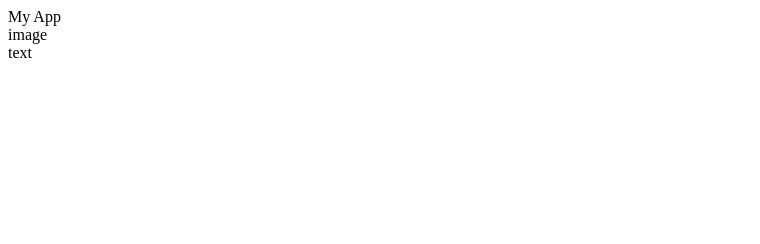
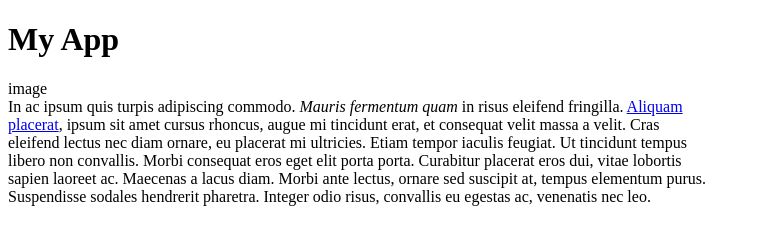
Before and after one commit to louiswho/html-css, a plain HTML site: page toplist/index.html in a window 1280 px wide. Shown: the whole page, without its empty margins (0-760 px from the left). Drawn offline with Linux system fonts and the light colour scheme.

Commit message:
change "My App" div to h1 test max-width rules for description and image css

```diff
--- a/toplist/index.html
+++ b/toplist/index.html
@@ -1,5 +1,23 @@
-<div class="title">My App</div>
-<div class="app">
-    <div class="screenshot">image</div>
-    <div class="description">text</div>
-</div>
+<!DOCTYPE html>
+<html>
+<head>
+    <link rel="stylesheet" href="style.css">
+</head>
+<body>
+  <h1 class="title">My App</h1>
+  <div class="app">
+      <div class="screenshot">image</div>
+      <div class="description">In ac ipsum quis turpis adipiscing commodo.
+        <em>Mauris fermentum quam</em> in risus eleifend fringilla.
+        <a href="#">Aliquam placerat</a>, ipsum sit amet cursus rhoncus, augue
+         mi tincidunt erat, et consequat velit massa a velit. Cras eleifend
+         lectus nec diam ornare, eu placerat mi ultricies. Etiam tempor iaculis
+          feugiat. Ut tincidunt tempus libero non convallis. Morbi consequat
+          eros eget elit porta porta. Curabitur placerat eros dui, vitae
+          lobortis sapien laoreet ac. Maecenas a lacus diam. Morbi ante lectus,
+           ornare sed suscipit at, tempus elementum purus. Suspendisse sodales
+            hendrerit pharetra. Integer odio risus, convallis eu egestas ac,
+            venenatis nec leo.</div>
+  </div>
+</body>
+</html>
--- a/toplist/style.css
+++ b/toplist/style.css
@@ -0,0 +1,22 @@
+.description {
+    max-width: 705px;
+    /*color:red;*/
+    /*width: 50%;
+    height: 50%;*/
+
+}
+
+.screenshot {
+    max-width: 460px;
+    /*width: 50%;
+    height: 50%;*/
+
+}
+
+
+* {
+  -webkit-box-sizing:border-box;
+  -moz-box-sizing:border-box;
+  -ms-box-sizing:border-box;
+  box-sizing: border-box; /*does not include margin*/
+}
```
